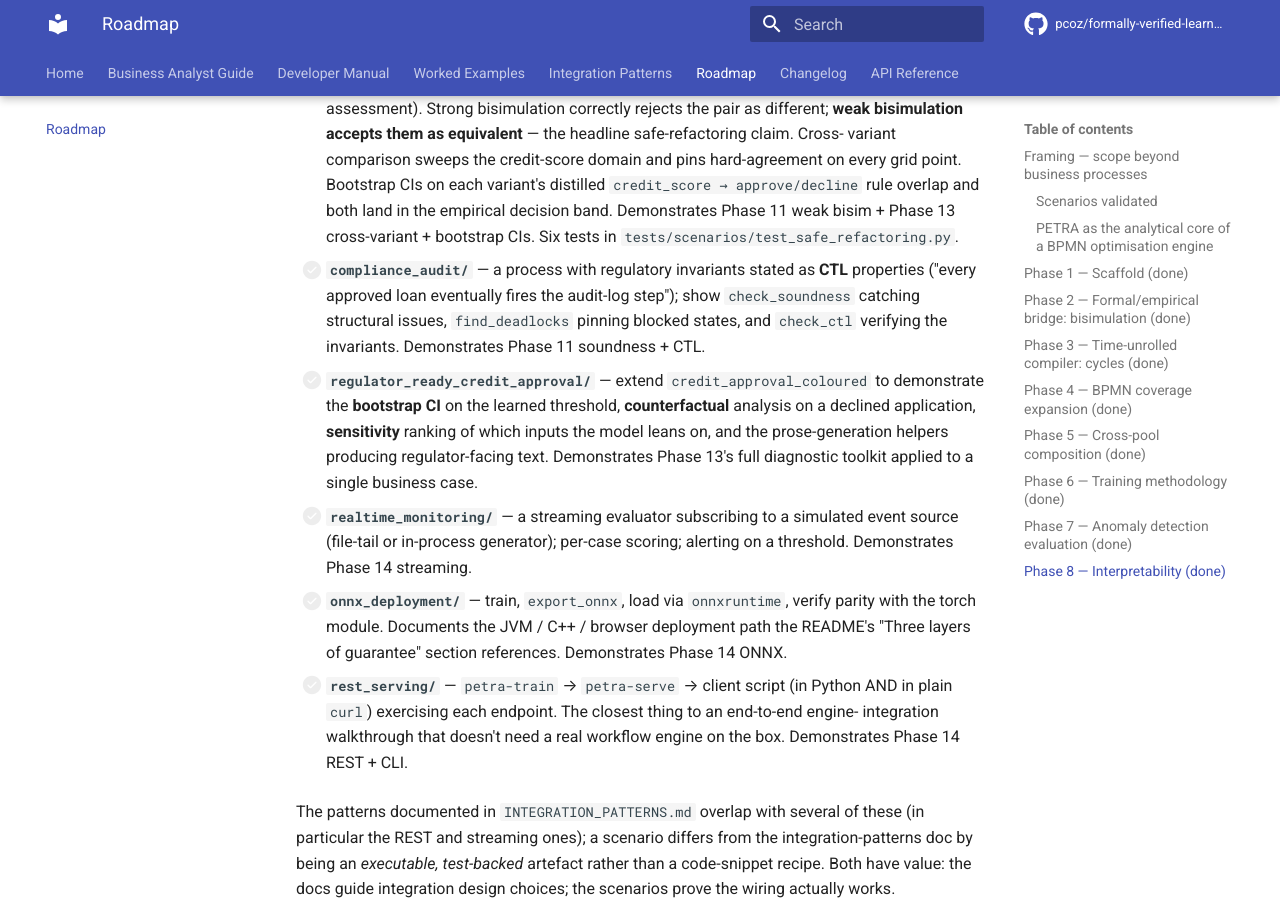
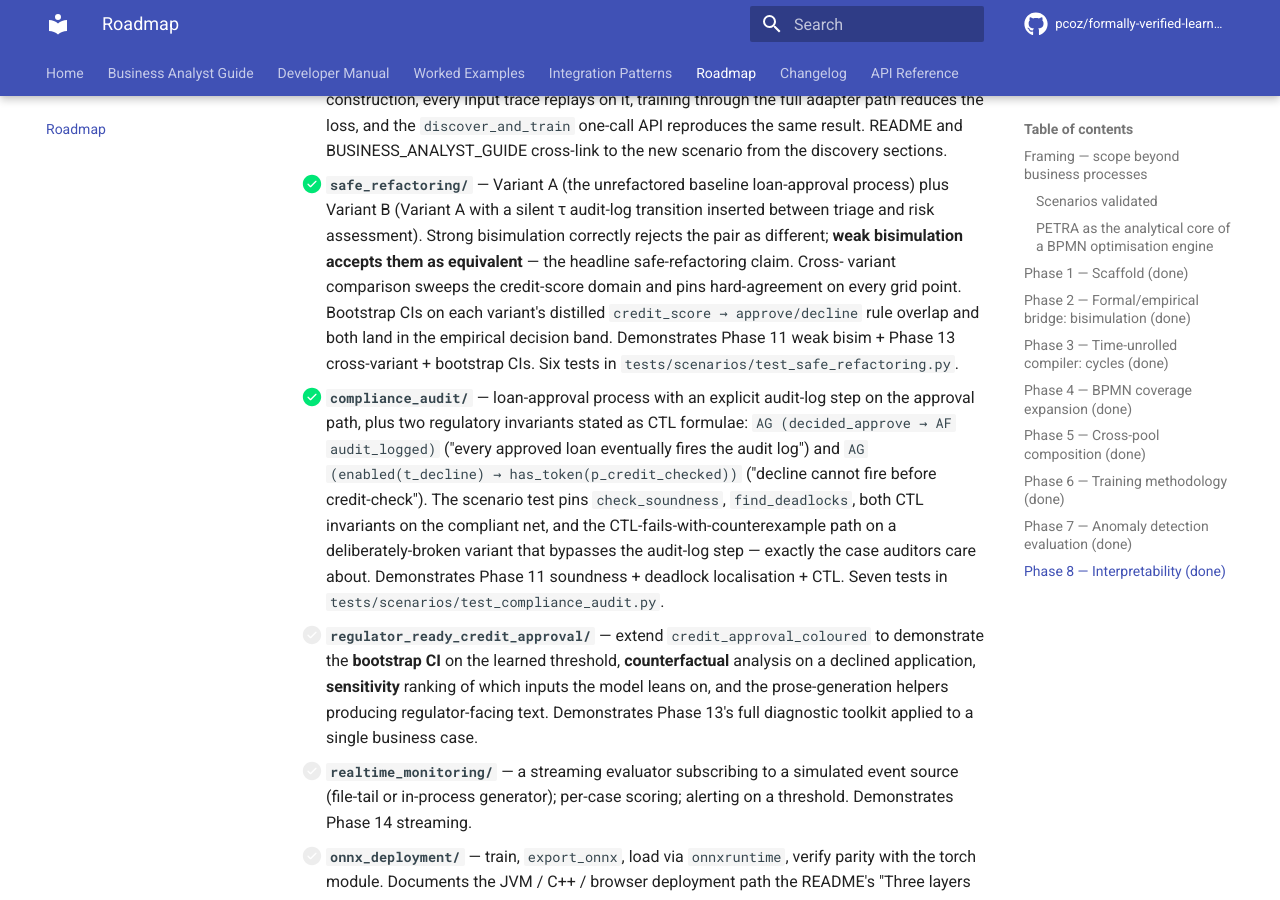
Before and after one commit to pcoz/formally-verified-learnable-process-intelligence, an MkDocs documentation site: the page built from docs/ROADMAP.md, in a window 1280 px wide and 900 px high, scrolled down 23282 px. Built offline with MkDocs 1.6.1 and Material for MkDocs 9.7.7, drawn with Linux system fonts in a browser that asks for light colours; comment, search, counter and statistics services are not loaded; some of the changed text lies outside the part shown.

Commit message:
Add compliance_audit scenario — CTL invariants on a loan-approval process
Closes the third of the seven pending worked-example
scenarios on the roadmap. Loan-approval net with an explicit
audit-log step on the approval path, plus two regulatory
invariants stated as CTL formulae:

  - AG (decided_approve -> AF audit_logged)
    Every approved loan eventually fires the audit-log step
    before closing.

  - AG (enabled(t_decline) -> has_token(p_credit_checked))
    The decline transition cannot become enabled before the
    credit-check step has fired.

The scenario test pins check_soundness, find_deadlocks, and
both CTL invariants on the compliant net. It also constructs
a deliberately-broken variant where a t_close_unaudited
transition bypasses the audit-log step; the CTL invariant
fails on the broken variant and check_ctl returns a
counterexample marking witnessing the violation. That is
exactly the case auditors care about — the structural model
told us, before deployment, that the redesign would let
approved loans close without the audit step.

Seven tests in tests/scenarios/test_compliance_audit.py.
Demonstrates Phase 11 Aalst soundness + deadlock localisation
+ CTL model checking in a single end-to-end compliance story.
Suite total now 468 passing.

Documentation:
  - ROADMAP scenarios-validated table picks up compliance_audit.
  - DEV_MANUAL scenarios table picks up compliance_audit.
  - WORKED_EXAMPLES picks up compliance_audit; scenario count
    bumped 16 -> 17 (with knock-on bumps in README and BA Guide).
  - CHANGELOG Unreleased section picks up the new scenario.

mkdocs build --strict exits clean.

```diff
--- a/docs/ROADMAP.md
+++ b/docs/ROADMAP.md
@@ -166,6 +166,7 @@ boilerplate).
 | `mapk_pathway/` | Phase 10 — Pathway Commons SIF import | Canonical EGF → MAPK1/3 cascade loaded as SIF; forward pass propagates activation through the full receptor → adapter → small GTPase → MAP3K → MAP2K → MAPK → transcription-factor chain. |
 | `discover_and_train_pipeline/` | Phase 12 — basic Inductive Miner + the new `net.source = "discover"` adapter keyword | Synthetic four-trace loan-approval log with sequence / parallel / exclusive-choice cuts is mined to a sound Petri net via `load_scenario`; replay invariant + training-loss convergence both pinned by the test. |
 | `safe_refactoring/` | Phase 11 weak bisimulation + Phase 13 cross-variant comparison + Phase 13 bootstrap CIs | Two structurally-different variants of a loan-approval process (Variant A; Variant B with a silent audit-log step) are proved weakly bisimilar despite differing in shape; cross-variant comparison shows hard-agreement across the credit-score domain; bootstrap CIs on each variant's distilled rule overlap. |
+| `compliance_audit/` | Phase 11 Aalst soundness + deadlock localisation + CTL model checking | Loan-approval process with two regulatory CTL invariants (`AG (approve → AF audit_logged)`, `AG (decline_enabled → credit_checked)`); the deliberately-broken variant that bypasses the audit step fails the CTL invariant with a counterexample marking witnessing the violation. |
 
 **Framework shortcoming discovered and fixed during scenario
 validation:** `find_xor_groups` originally only detected single-input
@@ -1119,12 +1120,20 @@ roughly):
   bootstrap CIs. Six tests in
   `tests/scenarios/test_safe_refactoring.py`.
 
-- [ ] **`compliance_audit/`** — a process with regulatory
-  invariants stated as **CTL** properties ("every approved
-  loan eventually fires the audit-log step"); show
-  `check_soundness` catching structural issues, `find_deadlocks`
-  pinning blocked states, and `check_ctl` verifying the
-  invariants. Demonstrates Phase 11 soundness + CTL.
+- [x] **`compliance_audit/`** — loan-approval process with an
+  explicit audit-log step on the approval path, plus two
+  regulatory invariants stated as CTL formulae:
+  `AG (decided_approve → AF audit_logged)` ("every approved
+  loan eventually fires the audit log") and
+  `AG (enabled(t_decline) → has_token(p_credit_checked))`
+  ("decline cannot fire before credit-check"). The scenario
+  test pins `check_soundness`, `find_deadlocks`, both CTL
+  invariants on the compliant net, and the
+  CTL-fails-with-counterexample path on a deliberately-broken
+  variant that bypasses the audit-log step — exactly the case
+  auditors care about. Demonstrates Phase 11 soundness +
+  deadlock localisation + CTL. Seven tests in
+  `tests/scenarios/test_compliance_audit.py`.
 
 - [ ] **`regulator_ready_credit_approval/`** — extend
   `credit_approval_coloured` to demonstrate the **bootstrap CI**
```
Also changed, not shown: README.md (+4 -4 lines), docs/BUSINESS_ANALYST_GUIDE.md (+1 -1 lines), docs/CHANGELOG.md (+8 -0 lines), docs/DEV_MANUAL.md (+2 -1 lines), docs/WORKED_EXAMPLES.md (+2 -1 lines), docs/index.md (+1 -1 lines), examples/compliance_audit/README.md (added, +92 -0 lines), 2 other files.
